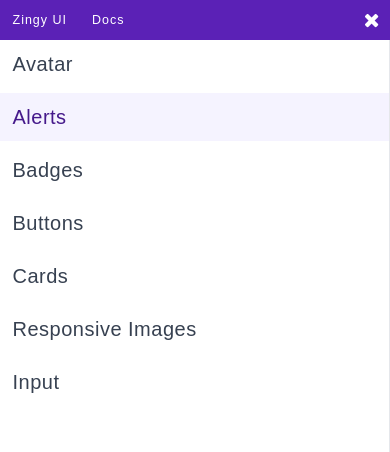
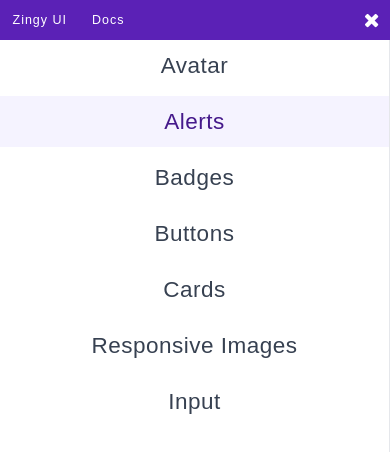
Before and after one commit to praveenreddy1798/zingy-ui, a plain HTML site: page components/alerts/alerts.html in a window 390 px wide. Both pictures are taken after a click on the button 371 px from the left and 20 px from the top of the page. Shown: the top 452 px of the page. Drawn offline with Linux system fonts and the light colour scheme; grey boxes are pictures that could not be loaded.

Commit message:
fixed breaking issue in tablet view

```diff
--- a/reset.css
+++ b/reset.css
@@ -40,7 +40,13 @@ iframe {
   object-fit: cover;
 }
 
-@media only screen and (max-width: 400px) {
+@media only screen and (max-width: 900px) {
+  html {
+    font-size: 75%;
+  }
+}
+
+@media only screen and (max-width: 500px) {
   html {
     font-size: 62.5%;
   }
--- a/utils.css
+++ b/utils.css
@@ -393,6 +393,7 @@ label {
 
   .sidebar-items {
     align-items: center;
+    text-align: center;
   }
 
   .sidebar ul a {
@@ -400,7 +401,7 @@ label {
   }
 
   .sidebar ul a > * {
-    font-size: 2rem;
+    font-size: 2.25rem;
   }
 
   .main-section {
```
